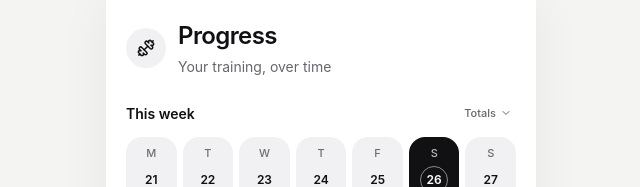
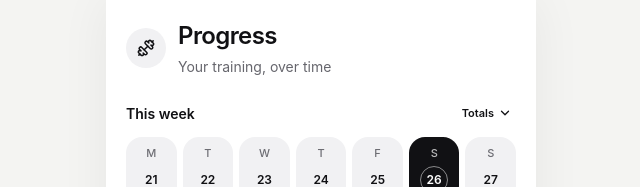
Before and after one commit to ddddami/lift, a React (Vite) app: page /tracker in a window 1280 px wide. Shown: the top 187 px of the page, without its empty margins (319-959 px from the left). Built offline with nearby package versions, Linux system fonts and the light colour scheme.

Commit message:
ui: improve totals toggle contrast

```diff
--- a/src/routes/Tracker.tsx
+++ b/src/routes/Tracker.tsx
@@ -80,8 +80,8 @@ export function Tracker() {
         <div className="mb-2 flex items-center justify-between">
           <h2 className="m-0 text-[14px] font-semibold">This week</h2>
           <button type="button" onClick={() => setShowTotals((shown) => !shown)} aria-expanded={showTotals} aria-controls="progress-totals"
-            className="inline-flex min-h-8 items-center gap-1 px-1 text-[11px] font-medium text-lift-text-muted">
-            Totals {showTotals ? <ChevronUp className="h-3 w-3" /> : <ChevronDown className="h-3 w-3" />}
+            className="inline-flex min-h-8 items-center gap-1 px-1 text-[11px] font-semibold text-lift-text">
+            Totals {showTotals ? <ChevronUp className="h-3.5 w-3.5" strokeWidth={2.2} /> : <ChevronDown className="h-3.5 w-3.5" strokeWidth={2.2} />}
           </button>
         </div>
         <div className="flex justify-between gap-1.5">
```
